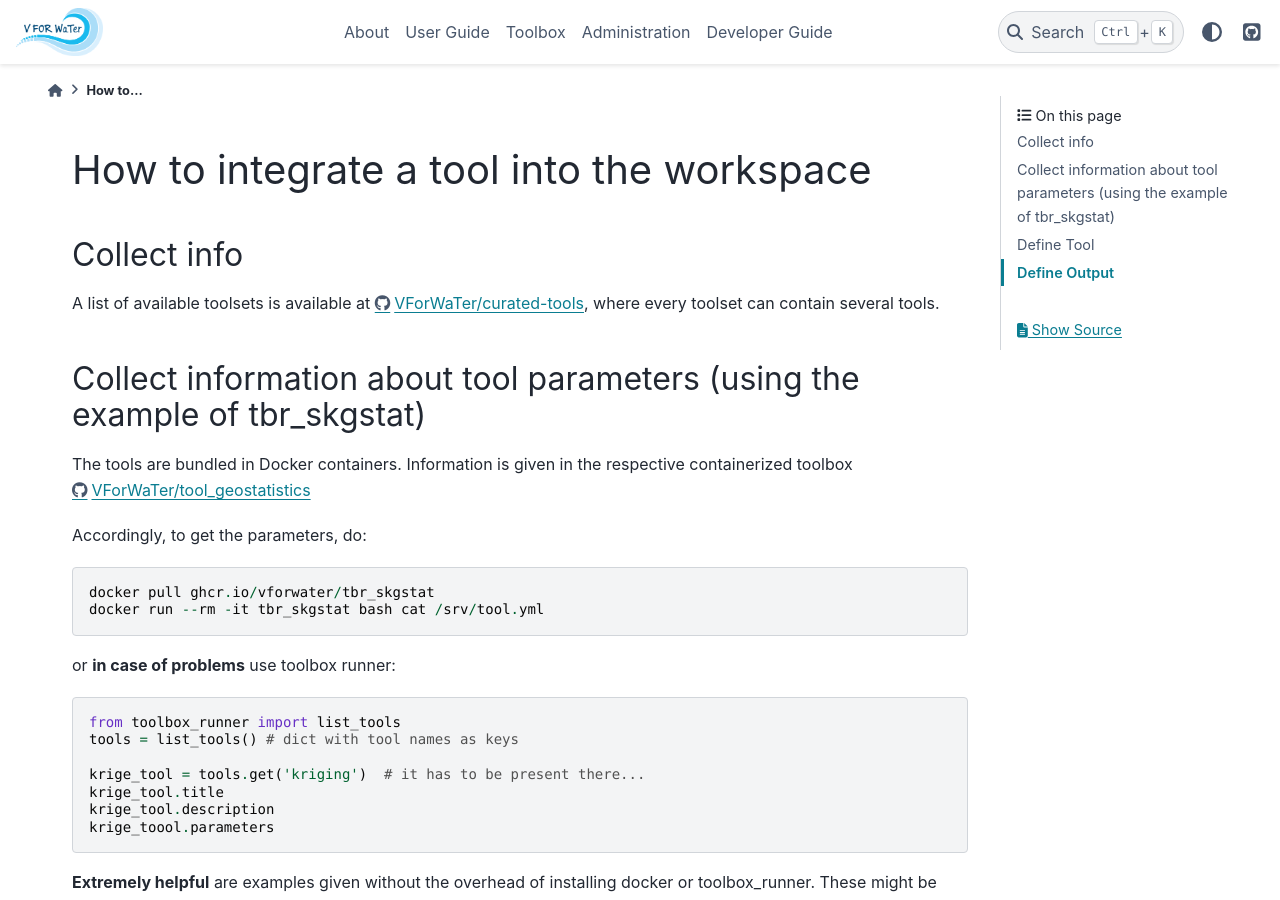
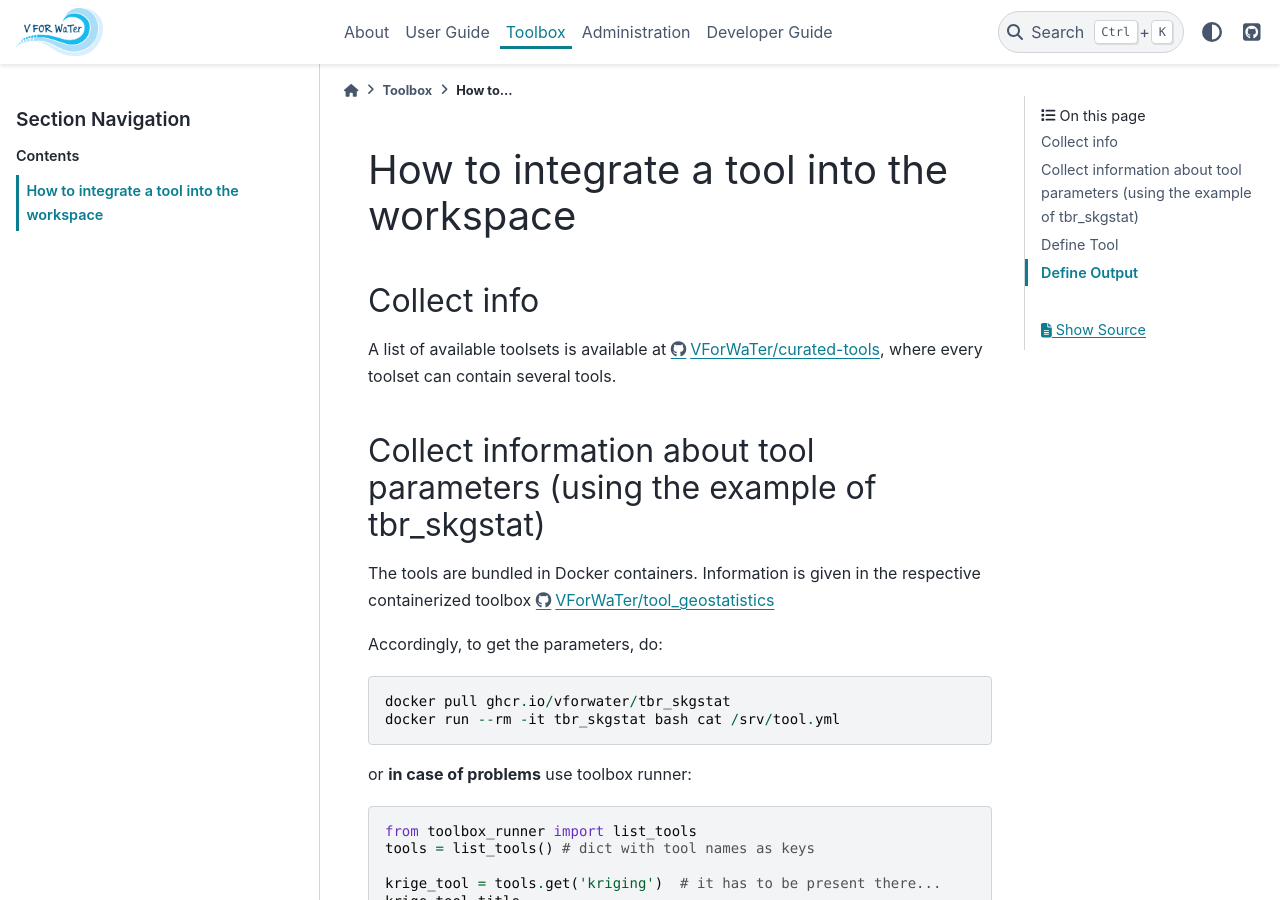
Before and after one commit to VForWaTer/documentation, a Sphinx documentation site: the page built from source/toolbox/how_to.rst, in a window 1280 px wide and 900 px high. Built offline with Sphinx 7.4.7 and the PyData theme 0.15.4, drawn with Linux system fonts in a browser that asks for light colours; some of the changed text lies outside the part shown.

Commit message:
Update index.rst in Toolbox

```diff
--- a/source/toolbox/index.rst
+++ b/source/toolbox/index.rst
@@ -8,3 +8,9 @@ Overview
 .. todo::
 
     Define the sections here
+
+.. toctree::
+    :maxdepth: 2
+    :caption: Contents
+
+    how_to
```
